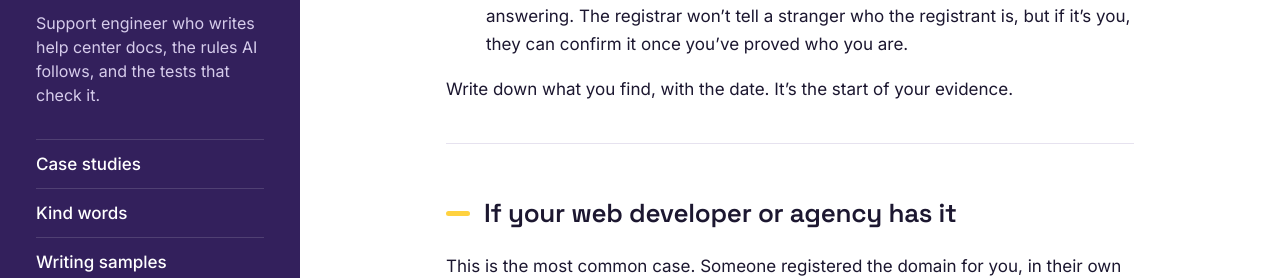
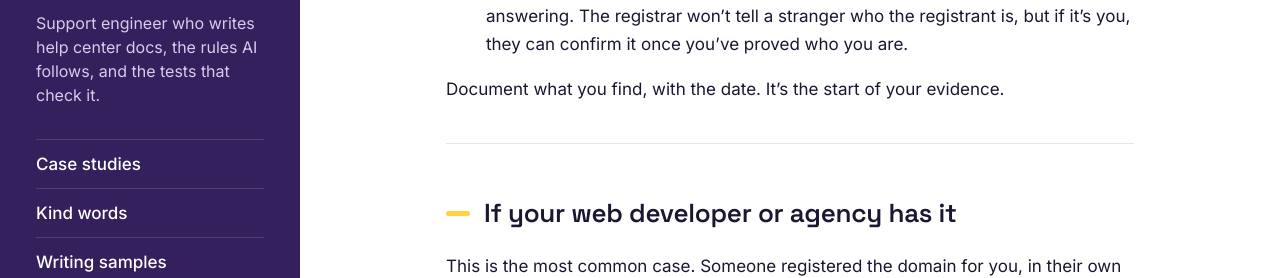
Before and after one commit to stephanoodle/portfolio, a Jekyll site: the page built from guides/get-your-domain-back.md, in a window 1280 px wide and 900 px high, scrolled down 1529 px. Shown: the part 181-459 px from the top of the window. Built offline with Jekyll 4.4.1, drawn with Linux system fonts in a browser that asks for light colours; some of the changed text lies outside the part shown.

Commit message:
Domain guide says document, not write down

```diff
--- a/guides/get-your-domain-back.md
+++ b/guides/get-your-domain-back.md
@@ -34,7 +34,7 @@
 - **The status codes.** `redemptionPeriod` or `pendingDelete` means it was deleted after expiring and is close to being lost. `clientTransferProhibited` is a normal lock and nothing to worry about.
 - **Usually not the registrant's details.** Most are now hidden for privacy. The lookup usually gives a link or web form for contacting the registrant through the registrar instead, which is one way to reach a developer who has stopped answering. The registrar won't tell a stranger who the registrant is, but if it's you, they can confirm it once you've proved who you are.
 
-Write down what you find, with the date. It's the start of your evidence.
+Document what you find, with the date. It's the start of your evidence.
 
 ---
 
@@ -116,6 +116,6 @@
 - **Turn on auto-renew**, and keep a payment card on file that won't expire soon.
 - **Leave the transfer lock on.** Unlock it only when you're moving the domain.
 - **Let developers in as users, not owners.** Most registrars let you share access to the account or its DNS settings without handing it over.
-- **Write it down:** the registrar, the account email, who has access, and when it renews. Keep it where the next person will find it.
+- **Document it:** the registrar, the account email, who has access, and when it renews. Keep it where the next person will find it.
 
 A domain is the address for your website and the backbone of your email. It's worth more care than most people give it, until the day it goes missing.
```
